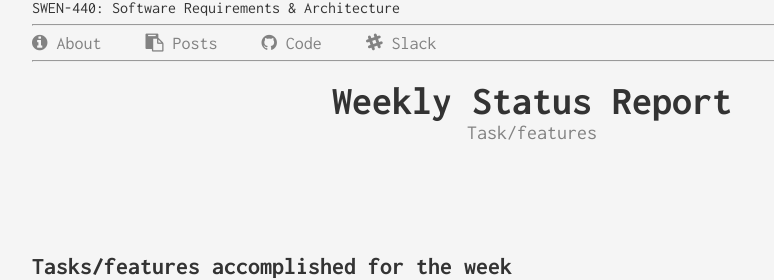
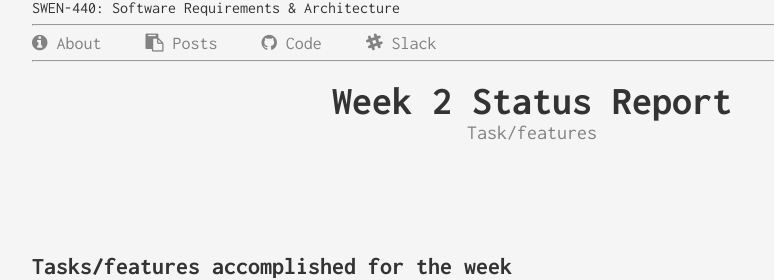
Before and after one commit to swen-440-team-6/swen-440-team-6.github.io, a Jekyll site: the page built from _posts/2016-04-04-Week-2-Status.md, in a window 1280 px wide. Shown: the part 154-434 px from the top of the page, without its empty margins (108-882 px from the left). Built offline with Jekyll 4.4.1, drawn with Linux system fonts in a browser that asks for light colours.

Commit message:
Changed title for consistency.

```diff
--- a/_posts/2016-04-04-Week-2-Status.md
+++ b/_posts/2016-04-04-Week-2-Status.md
@@ -1,6 +1,6 @@
 ---
 layout: post
-title:  "Weekly Status Report"
+title:  "Week 2 Status Report"
 subtitle: "Task/features"
 date:   2016-09-04 12:43:00
 author: Asma
```
